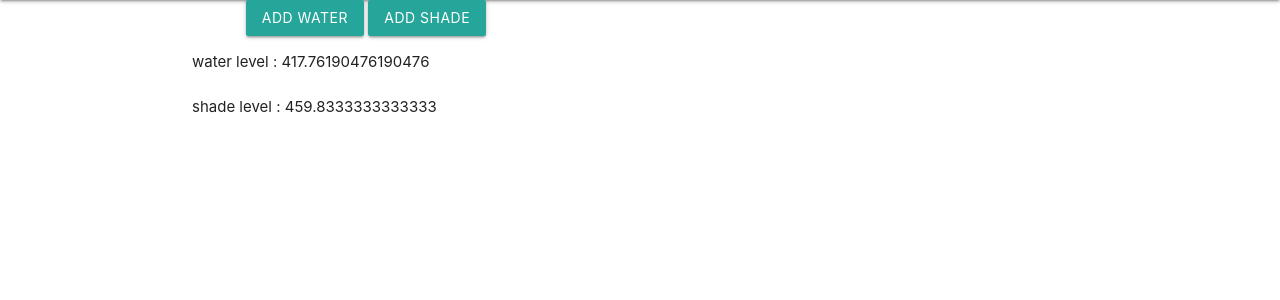
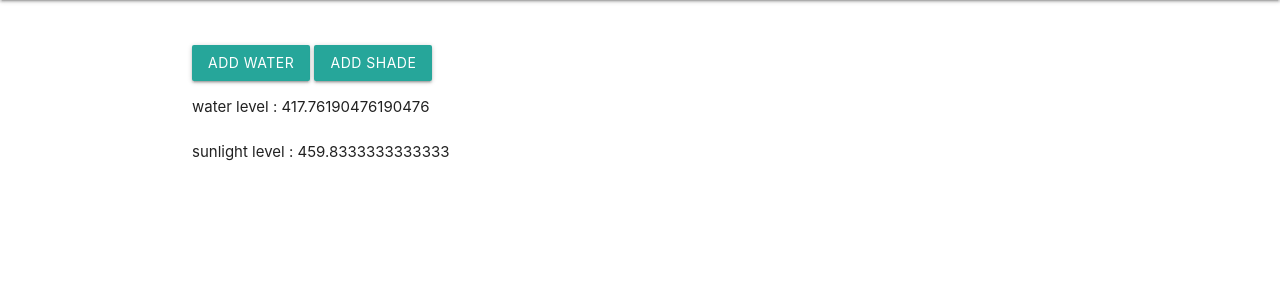
Before and after one commit to jamessfeng/hackercat, a Flask app: page / in a window 1280 px wide. Shown: the part 64-364 px from the top of the page. Run offline with Flask 2, Linux system fonts and the light colour scheme.

Commit message:
buttons to add water/sunlight now working

```diff
--- a/routes.py
+++ b/routes.py
@@ -15,38 +15,37 @@
 
     # generate random for now
     generateRandomInputFile("./input/waterLevel", 0, 1001)
-    generateRandomInputFile("./input/shadeLevel", 0, 1001)
+    generateRandomInputFile("./input/sunlightLevel", 0, 1001)
 
     # this will be constantly updating later
     water = readInputFile("./input/waterLevel")
-    shade = readInputFile("./input/shadeLevel")
+    sunlight = readInputFile("./input/sunlightLevel")
 
+    # debugging
     print(water)
-    print(shade)
+    print(sunlight)
 
 
     if (request.method == "POST"):
-        # water the plant with x water
-        # shade the plant with x shade
+        print("HERE!")
+
+        # are we changing water or shade
         action = request.form["action"]
 
-        if (action == 'addWater'):
+
+        # handle action
+        # update shit here
+        if (action == 'water'):
             print("WATER")
-            # addWater()
+            water = updateWater()
 
-        elif (action == 'addShade'):
+        elif (action == 'sunlight'):
             print("SHADE")
-            # addShade()
-        print(water + "POST REQUEST")
+            sunlight = updateSunlight()
 
 
-
-
-
-
-        # update shit here
-
-    return render_template('home.html', water = water, shade = shade)
+    # return current values for water and sunlight
+    return render_template('home.html', water = water, sunlight = sunlight)
 
 
 @app.route('/', methods = ['GET', 'POST'])
@@ -63,6 +62,10 @@
 def shop():
     pass
 
+@app.route('/update', methods = ['GET', 'POST'])
+def update():
+    print("UPDATING!")
+    return render_template('home.html', water = 0, shade = 0)
 
 
 def readInputFile(fileName):
@@ -91,6 +94,13 @@
 
     return total/len(arr)
 
+def updateWater():
+
+    return 100
+
+def updateSunlight():
+
+    return 100
 
 if __name__ == "__main__":
     app.run()
--- a/templates/home.html
+++ b/templates/home.html
@@ -1,15 +1,18 @@
 {% extends 'base.html' %}
 
 {% block content %}
-<form method = "POST">
-    <button class = "waves-effect waves-light btn" value = "addWater" type= "action">Add Water</button>
+<br>
+<br>
 
-    <button class = "waves-effect waves-light btn" value = "addShade" type= "action">Add Shade</button>
+<form method = "POST" action = "/">
+    <button class = "waves-effect waves-light btn" value = "water" name = "action">Add Water</button>
+    <button class = "waves-effect waves-light btn" value = "sunlight" name = "action">Add Shade</button>
 </form>
+
 	<meta http-equiv="refresh" content="1">
 	<p>
 		water level : {{water}}
 		<br><br>
-		shade level : {{shade}}
+		sunlight level : {{sunlight}}
 	</p>
 {% endblock %}
```
Also changed, not shown: 3 other files.
